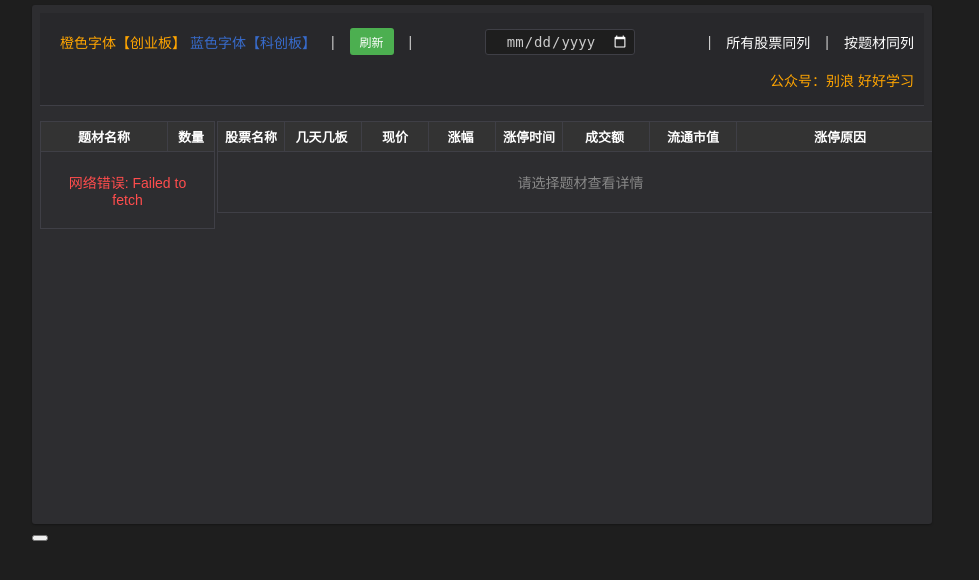
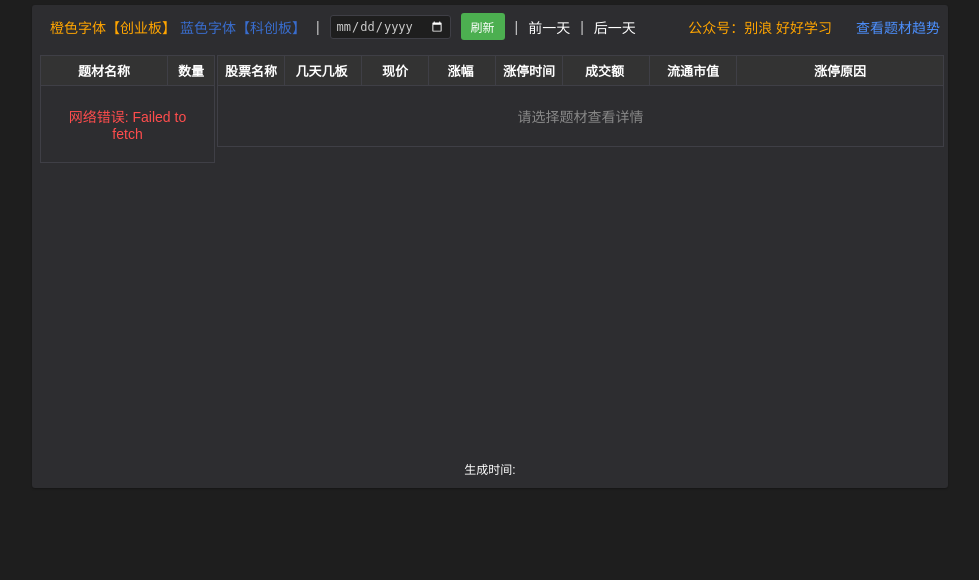
Before and after one commit to b2522/hot_tdx, a Flask app: page /zqtc_tdx in a window 1280 px wide. Shown: the top 580 px of the page, without its empty margins (158-1137 px from the left). Run offline with Flask 3, Linux system fonts and the light colour scheme.

Commit message:
Add files via upload

```diff
--- a/templates/zqtc_tdx.html
+++ b/templates/zqtc_tdx.html
@@ -5,7 +5,16 @@
 <head>
     <meta charset="UTF-8">
     <meta name="viewport" content="width=device-width, initial-scale=1.0">
-    <title>涨停板题材解读</title>
+    <title>热门题材解读</title>
+    <!-- Google tag (gtag.js) -->
+    <script async src="https://www.googletagmanager.com/gtag/js?id=G-PZNS6NV3YB"></script>
+    <script>
+      window.dataLayer = window.dataLayer || [];
+      function gtag(){dataLayer.push(arguments);}
+      gtag('js', new Date());
+
+      gtag('config', 'G-PZNS6NV3YB');
+    </script>
     <style>
         :root {
             --bg-color: #1e1e1e;
@@ -27,41 +36,44 @@
             padding: 5px;
             background-color: var(--bg-color);
             color: var(--text-color);
-            width: 100%;
-            max-width: 100%;
+            width: 900px;
             margin: 0 auto;
         }
         .container {
             width: 100%;
-            max-width: 100%;
             margin: 0 auto;
             background-color: var(--container-bg);
             padding: 8px;
             border-radius: 3px;
             box-shadow: 0 1px 2px rgba(0,0,0,0.3);
             font-size: 12px;
-            box-sizing: border-box;
-            overflow-x: hidden;
         }
-        body {
-            font-family: "Microsoft YaHei", "微软雅黑", SimSun, "宋体", sans-serif;
-            margin: 0;
-            padding: 5px;
-            background-color: var(--bg-color);
-            color: var(--text-color);
-            width: 900px;
-            margin: 0 auto;
+        h1 {
+            text-align: center;
+            color: var(--header-color);
+            border-bottom: 1px solid #4CAF50;
+            padding-bottom: 3px;
+            font-size: 16px;
+            margin: 5px 0;
         }
         .header-container {
             display: flex;
-            justify-content: flex-start;
-            align-items: flex-start;
+            justify-content: space-between;
+            align-items: center;
             margin-bottom: 10px;
-            padding: 10px;
-            background-color: rgba(0, 0, 0, 0.1);
-            border-bottom: 1px solid var(--border-color);
-            flex-wrap: wrap;
-            gap: 10px;
+        }
+        .date-title {
+            flex: 1;
+            text-align: left;
+            color: var(--header-color);
+            font-weight: bold;
+            font-size: 13px;
+        }
+        .concept-title {
+            flex: 1;
+            text-align: right;
+            color: red;
+            font-size: 13px;
         }
         .content {
             display: flex;
@@ -111,7 +123,7 @@
             text-align: center;
             margin: 10px 0 3px 0;
             color: white;
-            font-size: 10px;
+            font-size: 12px;
         }
         .left-table {
             width: 160px;
@@ -165,8 +177,7 @@
             padding: 20px;
         }
 
-        .refresh-btn,
-        .refresh-button {
+        .refresh-btn {
             background-color: #4CAF50;
             color: white;
             border: none;
@@ -175,19 +186,15 @@
             font-size: 12px;
             border-radius: 3px;
         }
-        .refresh-btn:hover,
-        .refresh-button:hover {
+        .refresh-btn:hover {
             background-color: #45a049;
         }
 
         .date-selector {
             display: flex;
             align-items: center;
-            gap: 15px;
+            gap: 5px;
             margin-left: 10px;
-            flex-wrap: wrap;
-            width: 100%;
-            padding: 5px 0;
         }
 
         .date-selector input[type="date"] {
@@ -195,7 +202,7 @@
             color: #ccc;
             border: 1px solid #3f3f46;
             padding: 3px 5px;
-            font-size: 14px;
+            font-size: 12px;
             border-radius: 3px;
             cursor: pointer;
         }
@@ -208,7 +215,7 @@
             flex: 1;
             display: flex;
             align-items: center;
-            gap: 15px;
+            gap: 10px;
         }
         .date-selector input[type="date"] {
             padding: 3px 5px;
@@ -225,20 +232,6 @@
         .date-selector input[type="date"]::-webkit-calendar-picker-indicator {
             filter: invert(1);
             cursor: pointer;
-        }
-        .filter-input {
-            margin: 0 auto;
-            display: block;
-            padding: 5px;
-            border: 1px solid var(--border-color);
-            border-radius: 5px;
-            text-align: center;
-            background-color: var(--bg-color);
-            color: var(--text-color);
-            width: 100%;
-            max-width: 150px;
-            box-sizing: border-box;
-            font-size: 14px;
         }
         .font-size-control {
             display: flex;
@@ -296,17 +289,15 @@
                     <span style="color: orange;">橙色字体【创业板】</span> <span style="color: rgba(60, 127, 250, 0.781);">蓝色字体【科创板】</span>
                 </span>
                 <span style="color: var(--text-color); font-size: 14px;"> | </span>
-                <button onclick="location.reload()" class="refresh-button" title="刷新页面">
-                    刷新
-                </button>
+                <input type="date" id="datePicker" placeholder="选择日期" onchange="onDateChange()" class="filter-input">
+                <button class="refresh-btn" onclick="location.reload()">刷新</button>
                 <span style="color: var(--text-color); font-size: 14px;"> | </span>
-                <input type="date" id="datePicker" placeholder="选择日期" onchange="onDateChange()" class="filter-input">
+                <a href="javascript:void(0)" onclick="changeDate(-1)" style="color: white !important; text-decoration: none !important; font-size: 14px;">前一天</a>
                 <span style="color: var(--text-color); font-size: 14px;"> | </span>
-                <a href="/" style="color: white !important; text-decoration: none !important; font-size: 14px;">所有股票同列</a>
-                <span style="color: var(--text-color); font-size: 14px;"> | </span>
-                <a href="/zqtc_tdx" style="color: white !important; text-decoration: none !important; font-size: 14px;">按题材同列</a>
+                <a href="javascript:void(0)" onclick="changeDate(1)" style="color: white !important; text-decoration: none !important; font-size: 14px;">后一天</a>
                 <div style="margin-left: auto; color: orange !important; font-size: 14px;">
                     公众号：别浪 好好学习
+                    <a href="https://trend.luckin.dpdns.org/" style="margin-left: 20px; color: #4d90fe; text-decoration: none;">查看题材趋势</a>
                 </div>
             </div>
         </div>
@@ -351,7 +342,9 @@
             </div>
         </div>
 
-
+        <div class="footer">
+            生成时间: <span id="generateTime"></span>
+        </div>
     </div>
 
     <script>
@@ -466,6 +459,31 @@
             return true;
         }
 
+        function changeDate(days) {
+            const datePicker = document.getElementById('datePicker');
+            const currentDate = datePicker.value;
+
+            if (!currentDate) {
+                // 如果没有选择日期，使用今天
+                const today = new Date();
+                const newDate = new Date(today);
+                newDate.setDate(today.getDate() + days);
+
+                const formattedDate = newDate.toISOString().split('T')[0];
+                datePicker.value = formattedDate;
+                onDateChange();
+            } else {
+                // 调整当前选择的日期
+                const selectedDate = new Date(currentDate);
+                const newDate = new Date(selectedDate);
+                newDate.setDate(selectedDate.getDate() + days);
+
+                const formattedDate = newDate.toISOString().split('T')[0];
+                datePicker.value = formattedDate;
+                onDateChange();
+            }
+        }
+
         function getSelectedDate() {
             const datePicker = document.getElementById('datePicker');
             const dateValue = datePicker.value;
@@ -520,14 +538,7 @@
         }
 
         function formatChangeFromAPI(rate) {
-            // API返回的涨幅可能是小数形式(0.0999)或百分比形式(9.99)
-            // 如果rate大于10，说明已经是百分比形式，直接格式化
-            // 否则需要乘以100转换为百分比
-            if (Math.abs(rate) >= 10) {
             return rate.toFixed(2) + '%';
-            } else {
-                return (rate * 100).toFixed(2) + '%';
-            }
         }
 
         function formatTurnover(rate) {
@@ -574,43 +585,112 @@
             }
         }
 
+        // 缓存对象，存储实时数据
+        const realTimeDataCache = {
+            data: {},
+            timestamp: 0,
+            expiry: 30000 // 缓存过期时间：30秒
+        };
+
+        // 带超时的fetch函数
+        function fetchWithTimeout(url, options = {}, timeout = 5000) {
+            return Promise.race([
+                fetch(url, options),
+                new Promise((_, reject) =>
+                    setTimeout(() => reject(new Error('Request timeout')), timeout)
+                )
+            ]);
+        }
+
         async function fetchRealTimeData(codes) {
             if (!codes || codes.length === 0) return {};
 
             const secIds = codes.map(code => getSecId(code)).join(',');
-            // 使用后端代理API解决CORS跨域问题
-            const API_URL = `/api/proxy-eastmoney-stock-data?secids=${secIds}`;
-            console.log('Fetching real-time data from:', API_URL);
+            const cacheKey = secIds;
 
-            try {
-                const response = await fetch(API_URL, {
+            // 检查缓存
+            const now = Date.now();
+            if (realTimeDataCache.data[cacheKey] && (now - realTimeDataCache.timestamp) < realTimeDataCache.expiry) {
+                console.log('Using cached real-time data');
+                return realTimeDataCache.data[cacheKey];
+            }
+
+            const originalUrl = `https://push2.eastmoney.com/api/qt/ulist.np/get?fields=f2,f3,f6,f12,f14&fltt=2&secids=${secIds}`;
+            console.log('Fetching real-time data from:', originalUrl);
+
+            const corsProxies = [
+                'https://api.allorigins.win/raw?url=',
+                'https://corsproxy.io/?',
+                'https://cors-anywhere.herokuapp.com/',
+                'https://thingproxy.freeboard.io/fetch/'
+            ];
+
+            // 构建所有请求
+            const requests = [];
+
+            // 直接请求
+            requests.push(
+                fetchWithTimeout(originalUrl, {
                     method: 'GET',
                     headers: {
                         'Accept': 'application/json, text/plain, */*',
                     }
-                });
-                const data = await response.json();
+                }).then(response => {
+                    if (response.ok) {
+                        return response.json();
+                    }
+                    throw new Error('Direct fetch failed');
+                }).catch(error => {
+                    console.log('Direct fetch failed:', error.message);
+                    return null;
+                })
+            );
 
-                console.log('Real-time data response:', data);
+            // 并行请求所有代理
+            for (const proxyUrl of corsProxies) {
+                const proxiedUrl = proxyUrl + encodeURIComponent(originalUrl);
+                requests.push(
+                    fetchWithTimeout(proxiedUrl, {
+                        method: 'GET',
+                        headers: {
+                            'Accept': 'application/json, text/plain, */*',
+                        }
+                    }).then(response => {
+                        if (response.ok) {
+                            return response.json();
+                        }
+                        throw new Error(`Proxy ${proxyUrl} failed`);
+                    }).catch(error => {
+                        console.log(`Proxy failed:`, error.message);
+                        return null;
+                    })
+                );
+            }
 
-                if (data.rc === 0 && data.data && data.data.diff) {
+            // 等待所有请求完成，取第一个成功的
+            const results = await Promise.all(requests);
+
+            for (const result of results) {
+                if (result && result.rc === 0 && result.data && result.data.diff) {
                     const realTimeData = {};
-                    data.data.diff.forEach(item => {
+                    result.data.diff.forEach(item => {
                         realTimeData[item.f12] = {
                             price: item.f2,
                             change: item.f3,
                             amount: item.f6
                         };
                     });
-                    console.log('Parsed real-time data:', realTimeData);
+                    console.log('Real-time data fetched successfully:', realTimeData);
+
+                    // 缓存数据
+                    realTimeDataCache.data[cacheKey] = realTimeData;
+                    realTimeDataCache.timestamp = now;
+
                     return realTimeData;
-                } else {
-                    console.log('Invalid response format:', data);
                 }
-            } catch (error) {
-                console.error('Error fetching real-time data:', error);
             }
 
+            console.log('All fetch methods failed, using empty data');
             return {};
         }
 
@@ -634,7 +714,7 @@
             const conceptBody = document.getElementById('conceptBody');
             const detailBody = document.getElementById('detailBody');
 
-            conceptBody.innerHTML = '<tr><td colspan="2" class="loading">加载中...</td></tr>';
+            conceptBody.innerHTML = '<tr><td colspan="3" class="loading">加载中...</td></tr>';
             detailBody.innerHTML = '<tr><td colspan="8" class="loading">请选择题材查看详情</td></tr>';
 
             try {
@@ -645,7 +725,8 @@
                     allStocks = data.data.items;
 
                     if (allStocks.length === 0) {
-                        conceptBody.innerHTML = '<tr><td colspan="2" class="error">该日期无数据</td></tr>';
+                        conceptBody.innerHTML = '<tr><td colspan="3" class="error">该日期无数据</td></tr>';
+                        document.getElementById('generateTime').textContent = formatDateTime(Math.floor(Date.now() / 1000));
                         return;
                     }
 
@@ -694,12 +775,15 @@
 
                     if (sortedConcepts.length === 0) {
                         conceptBody.innerHTML = '<tr><td colspan="2" class="error">该日期无题材数据</td></tr>';
+                        document.getElementById('generateTime').textContent = formatDateTime(Math.floor(Date.now() / 1000));
                         return;
                     }
 
                     renderConceptTable(sortedConcepts);
+
+                    document.getElementById('generateTime').textContent = formatDateTime(Math.floor(Date.now() / 1000));
                 } else {
-                    conceptBody.innerHTML = '<tr><td colspan="2" class="error">数据加载失败</td></tr>';
+                    conceptBody.innerHTML = '<tr><td colspan="3" class="error">数据加载失败</td></tr>';
                 }
             } catch (error) {
                 console.error('Error fetching data:', error);
@@ -743,12 +827,8 @@
 
         async function renderStocks(stocks) {
             const detailBody = document.getElementById('detailBody');
-            detailBody.innerHTML = '<tr><td colspan="8" class="loading">加载实时数据中...</td></tr>';
 
-            const codes = stocks.map(stock => stock.code);
-            console.log('Stocks to fetch:', codes);
-            const realTimeData = await fetchRealTimeData(codes);
-
+            // 立即显示基础数据，不等待实时数据
             detailBody.innerHTML = '';
 
             stocks.forEach(stock => {
@@ -775,19 +855,10 @@
 
                 const priceCell = row.insertCell(2);
                 const changeCell = row.insertCell(3);
-                if (realTimeData[cleanCode]) {
-                    const rtData = realTimeData[cleanCode];
-                    priceCell.textContent = rtData.price.toFixed(2);
-                    changeCell.textContent = formatChangeFromAPI(rtData.change);
-
-                    const isPositive = rtData.change > 0;
-                    priceCell.style.color = isPositive ? '#ff4d4d' : '#4CAF50';
-                    changeCell.style.color = isPositive ? '#ff4d4d' : '#4CAF50';
-                } else {
+                // 先显示本地数据
                 priceCell.textContent = stock.price.toFixed(2);
                 changeCell.textContent = formatChange(stock.change);
                 changeCell.style.color = stock.change > 0 ? '#ff4d4d' : '#4CAF50';
-                }
 
                 const timeCell = row.insertCell(4);
                 if (stock.enterTime) {
@@ -800,11 +871,7 @@
                 }
 
                 const amountCell = row.insertCell(5);
-                if (realTimeData[cleanCode] && realTimeData[cleanCode].amount) {
-                    amountCell.textContent = formatAmount(realTimeData[cleanCode].amount);
-                } else {
                 amountCell.textContent = '-';
-                }
 
                 const valueCell = row.insertCell(6);
                 valueCell.textContent = formatValue(stock.value);
@@ -819,6 +886,41 @@
                     linkToTongDaXin(stock.code);
                 });
             });
+
+            // 异步加载实时数据并更新
+            const codes = stocks.map(stock => stock.code);
+            console.log('Stocks to fetch:', codes);
+
+            try {
+                const realTimeData = await fetchRealTimeData(codes);
+
+                // 更新实时数据
+                stocks.forEach(stock => {
+                    const cleanCode = stock.code.includes('.') ? stock.code.split('.')[0] : stock.code;
+                    const row = detailBody.querySelector(`tr[data-code="${stock.code}"]`);
+
+                    if (row && realTimeData[cleanCode]) {
+                        const rtData = realTimeData[cleanCode];
+                        const priceCell = row.cells[2];
+                        const changeCell = row.cells[3];
+                        const amountCell = row.cells[5];
+
+                        priceCell.textContent = rtData.price.toFixed(2);
+                        changeCell.textContent = formatChangeFromAPI(rtData.change);
+
+                        const isPositive = rtData.change > 0;
+                        priceCell.style.color = isPositive ? '#ff4d4d' : '#4CAF50';
+                        changeCell.style.color = isPositive ? '#ff4d4d' : '#4CAF50';
+
+                        if (rtData.amount) {
+                            amountCell.textContent = formatAmount(rtData.amount);
+                        }
+                    }
+                });
+            } catch (error) {
+                console.error('Error fetching real-time data:', error);
+                // 出错时不影响基础数据显示
+            }
         }
 
         async function updateRealTimeData() {
@@ -887,16 +989,10 @@
         function sortByBoards() {
             if (currentStocks.length === 0) return;
 
-            if (currentSortField === 'boards') {
-                sortDirection = sortDirection === 'desc' ? 'asc' : 'desc';
-            } else {
-                sortDirection = 'desc';
-            }
-
             const sortedStocks = [...currentStocks].sort((a, b) => {
                 const boardsA = parseBoards(a.boards);
                 const boardsB = parseBoards(b.boards);
-                return sortDirection === 'desc' ? boardsB - boardsA : boardsA - boardsB;
+                return boardsB - boardsA;
             });
 
             currentSortField = 'boards';
@@ -976,7 +1072,7 @@
             amountIndicator.textContent = '';
 
             if (currentSortField === 'boards') {
-                boardsIndicator.textContent = sortDirection === 'desc' ? '▼' : '▲';
+                boardsIndicator.textContent = '▼';
             } else if (currentSortField === 'change') {
                 changeIndicator.textContent = sortDirection === 'desc' ? '▼' : '▲';
             } else if (currentSortField === 'amount') {
@@ -1010,34 +1106,6 @@
             fetchData();
             startAutoRefresh();
         };
-
-        // 返回顶部按钮功能
-        document.addEventListener('DOMContentLoaded', function() {
-            const backToTopBtn = document.getElementById('backToTopBtn');
-
-            // 监听页面滚动事件
-            window.addEventListener('scroll', function() {
-                // 当滚动超过200像素时显示按钮，否则隐藏
-                if (window.pageYOffset > 200) {
-                    backToTopBtn.classList.add('show');
-                } else {
-                    backToTopBtn.classList.remove('show');
-                }
-            });
-
-            // 点击按钮时平滑滚动到顶部
-            backToTopBtn.addEventListener('click', function() {
-                window.scrollTo({
-                    top: 0,
-                    behavior: 'smooth'
-                });
-            });
-        });
     </script>
-
-    <!-- 返回顶部按钮 -->
-    <button id="backToTopBtn" class="back-to-top" title="返回顶部">
-    </button>
-
 </body>
 </html>
```
Lines whose indentation alone changed are shown as unchanged.
